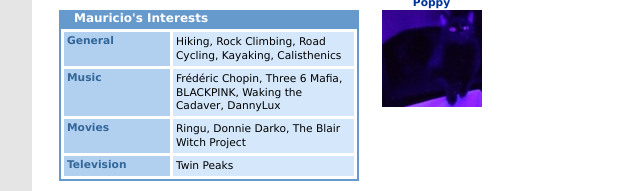
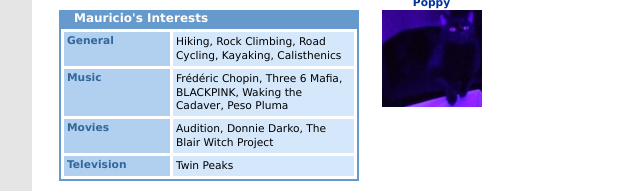
Before and after one commit to mauricio-paramo/mauricio-paramo.github.io, a plain HTML site: page index.html in a window 1280 px wide. Shown: the part 510-701 px from the top of the page, 208-848 px from the left. Drawn offline with Linux system fonts and the light colour scheme.

Commit message:
index.html

```diff
--- a/index.html
+++ b/index.html
@@ -94,14 +94,14 @@
               <tr>
                 <th class="sidebar-table-header" scope="row">Music</th>
                 <td class="sidebar-table-data">
-                  <p>Frédéric Chopin, Three 6 Mafia, BLACKPINK, Waking the Cadaver, DannyLux</p>
+                  <p>Frédéric Chopin, Three 6 Mafia, BLACKPINK, Waking the Cadaver, Peso Pluma</p>
                 </td>
               </tr>
 
               <tr>
                 <th class="sidebar-table-header" scope="row">Movies</th>
                 <td class="sidebar-table-data">
-                  <p>Ringu, Donnie Darko, The Blair Witch Project</p>
+                  <p>Audition, Donnie Darko, The Blair Witch Project</p>
                 </td>
               </tr>
 
```
